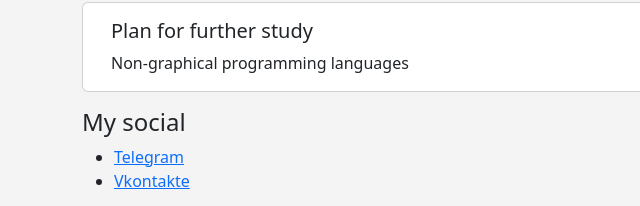
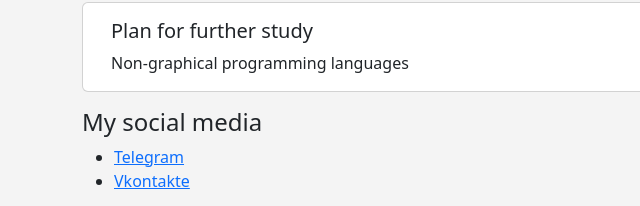
Before and after one commit to boso0zoku0/frontend-intro, a plain HTML site: page index.html in a window 1280 px wide. Shown: the part 1178-1384 px from the top of the page, 0-640 px from the left. Drawn offline with nearby package versions, Linux system fonts and the light colour scheme.

Commit message:
update index.html

```diff
--- a/index.html
+++ b/index.html
@@ -192,7 +192,7 @@
     </div>
 
 
-    <h4 id="social">My social</h4>
+    <h4 id="social">My social media</h4>
     <ul>
       <li><a href="https://web.telegram.org/k/#777000">Telegram</a></li>
       <li><a href="https://vk.com/id510018985">Vkontakte</a></li>
```
